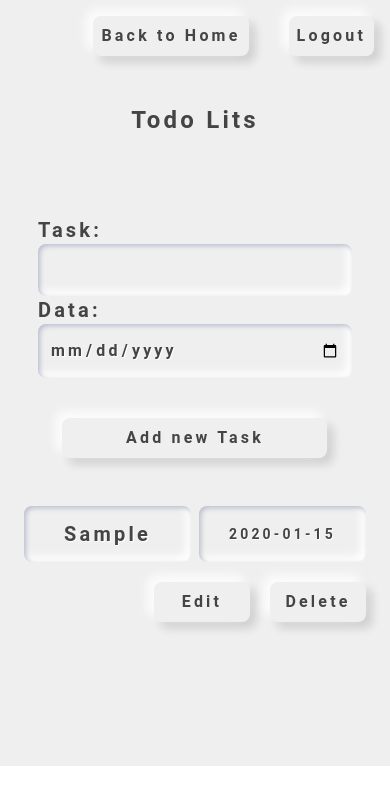
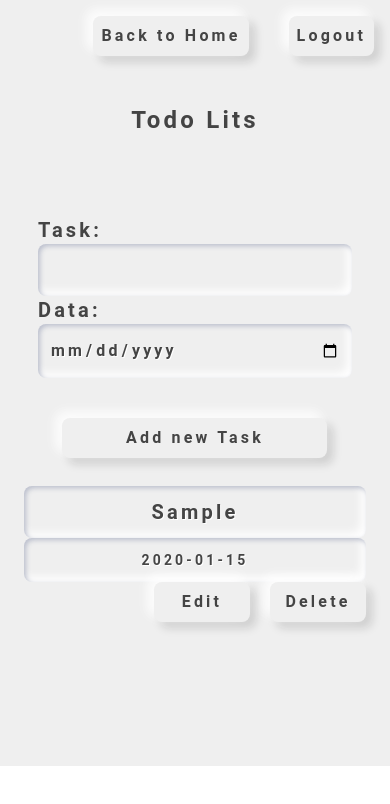
Before and after one commit to koliada-max/test, a React (Create React App) app: page /todo in a window 390 px wide. Both pictures are taken after typing "Sample", "2020-01-15" into the empty fields and a click on the button "Add new Task". Shown: the top 804 px of the page. Built offline with nearby package versions, Linux system fonts and the light colour scheme.

Commit message:
responsive app fix todo

```diff
--- a/src/Components/Pages/ToDoPage/ToDoPage.tsx
+++ b/src/Components/Pages/ToDoPage/ToDoPage.tsx
@@ -105,7 +105,7 @@
                         </>
                       ) : (
                         <div className="flex flex-col w-full gap-y-5">
-                          <div className="flex justify-center items-center gap-x-2 h-14">
+                          <div className="flex flex-col lg:flex-row justify-center items-center gap-x-2 h-14">
                             <span className="task-input w-full lg:w-[75%] h-full flex justify-center items-center">
                               {task.name}
                             </span>
```
